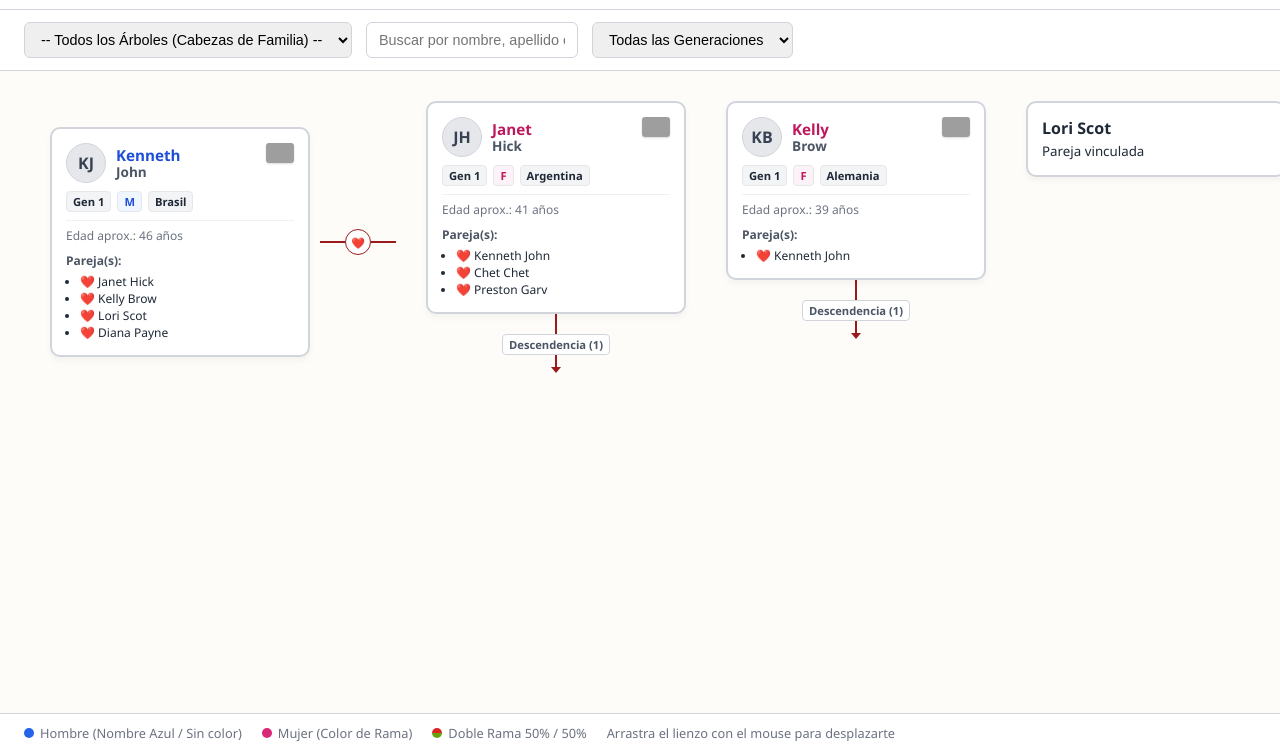
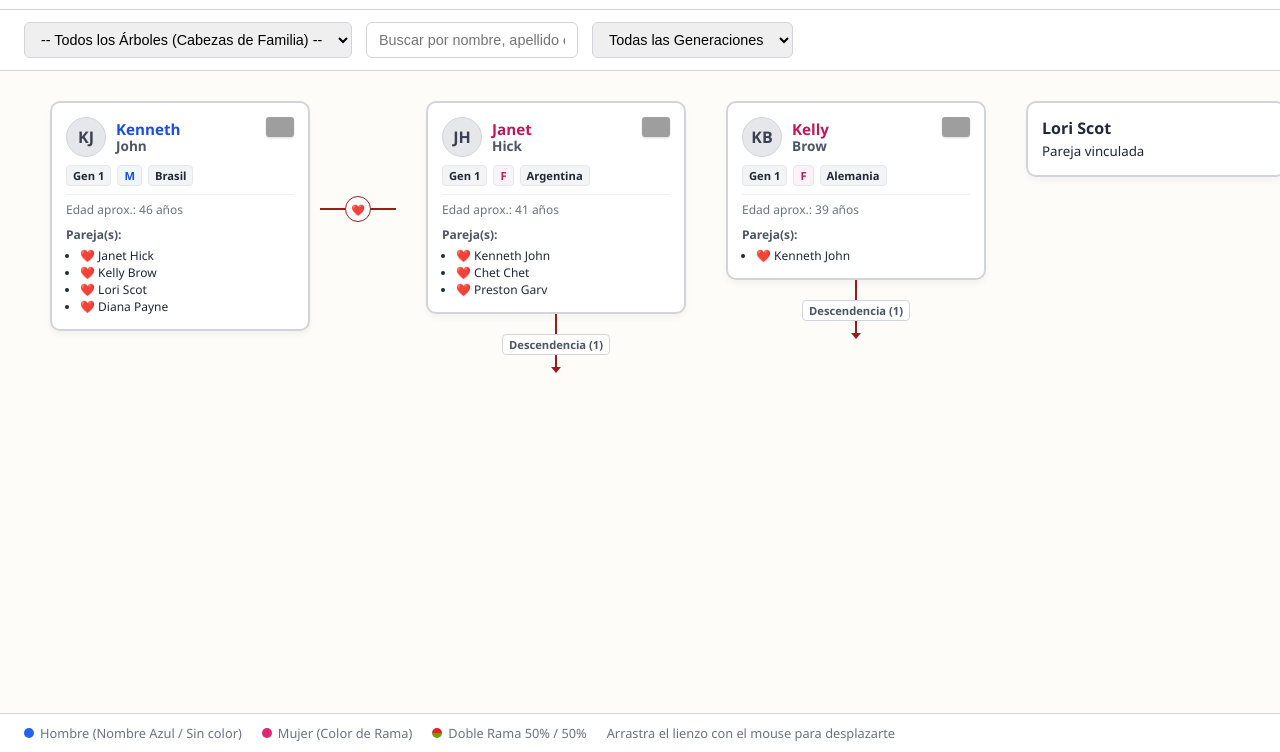
Before and after one commit to StatKeeper/Arbol-Genealogico, a plain HTML site: page index.html in a window 1280 px wide. Shown: the part 48-800 px from the top of the page. Drawn offline with Linux system fonts and the light colour scheme; grey boxes are pictures that could not be loaded.

Commit message:
Update estilos.css

```diff
--- a/css/estilos.css
+++ b/css/estilos.css
@@ -223,7 +223,7 @@ body {
 
 .nucleo-familiar-arbol {
     display: flex;
-    align-items: center;
+    align-items: flex-start;
     gap: 30px;
 }
 
@@ -236,7 +236,7 @@ body {
 .conector-horizontal-union {
     display: flex;
     align-items: center;
-    align-self: center;
+    margin-top: 95px;
 }
 
 .linea-union {
```
